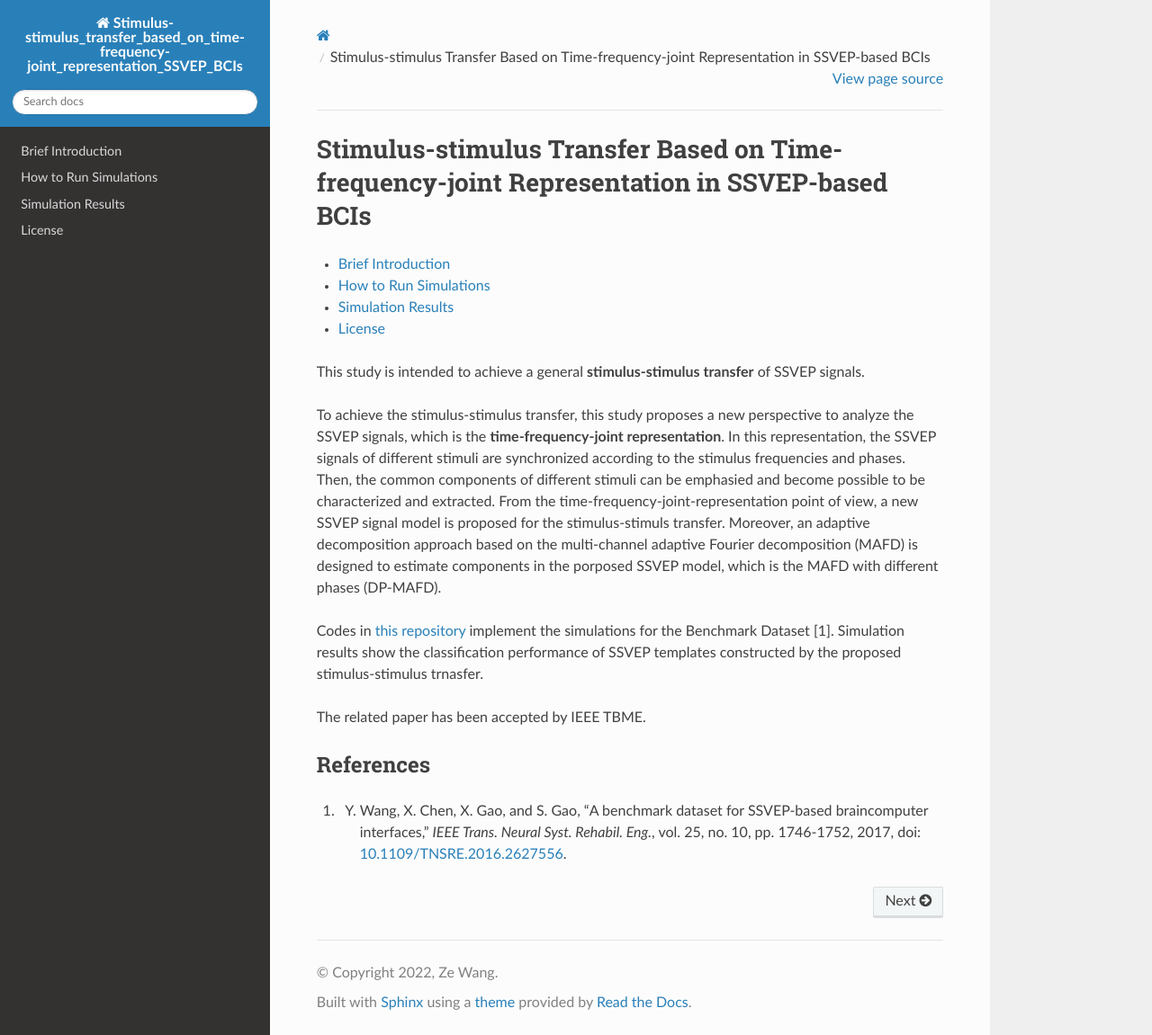
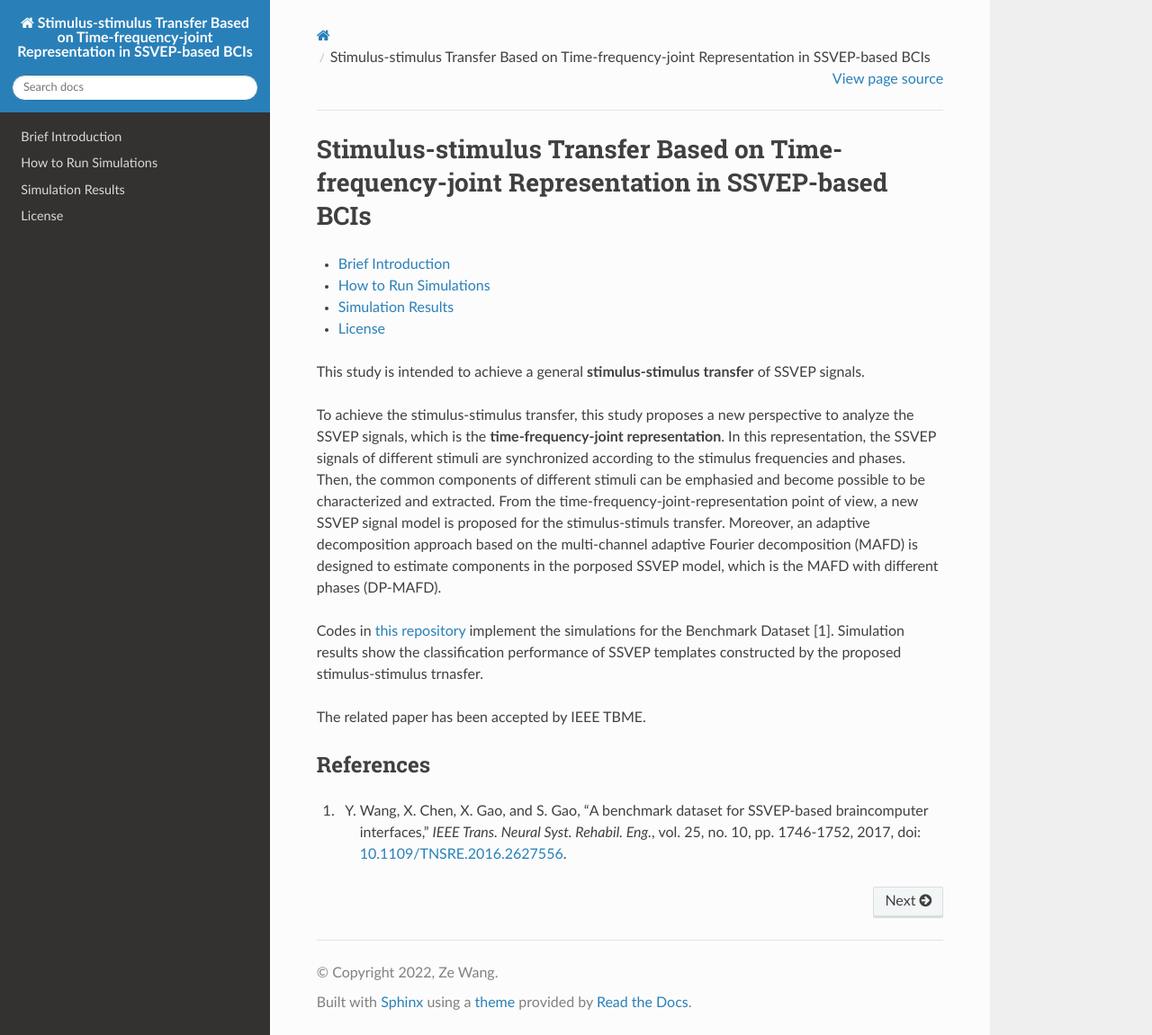
Before and after one commit to pikipity/Stimulus-stimulus_transfer_based_on_time-frequency-joint_representation_SSVEP_BCIs, a Sphinx documentation site: the page built from Docs/index.rst, in a window 1280 px wide and 1151 px high. Shown: the whole window at 90% size. Built offline with Sphinx 7.4.7 and the Read the Docs theme 2.0.0, drawn with Linux system fonts in a browser that asks for light colours.

Commit message:
Update conf.py

```diff
--- a/Docs/conf.py
+++ b/Docs/conf.py
@@ -17,7 +17,7 @@ import sys
 
 # -- Project information -----------------------------------------------------
 
-project = 'Stimulus-stimulus_transfer_based_on_time-frequency-joint_representation_SSVEP_BCIs'
+project = 'Stimulus-stimulus Transfer Based on Time-frequency-joint Representation in SSVEP-based BCIs'
 copyright = '2022, Ze Wang'
 author = 'Ze Wang'
 
```
